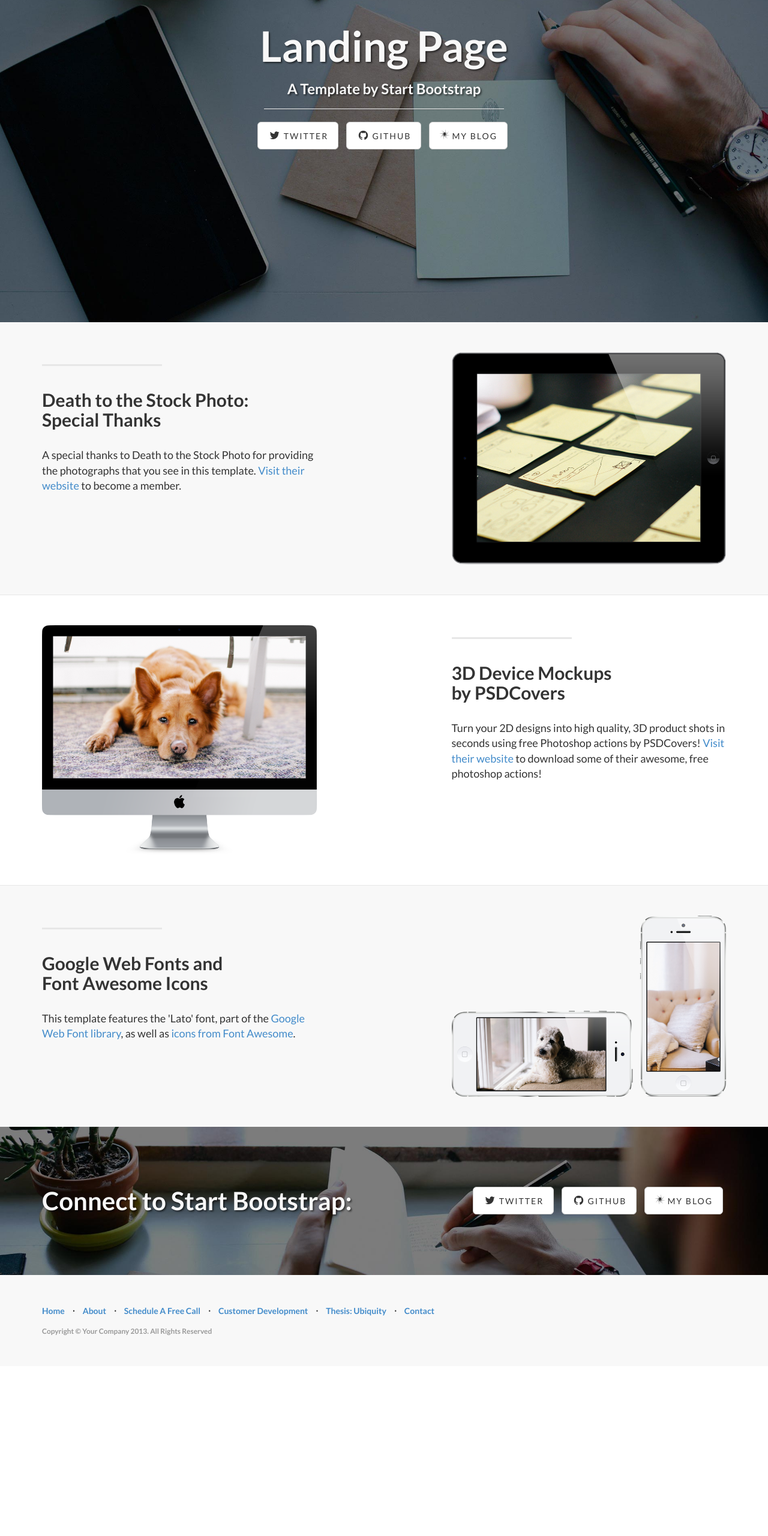
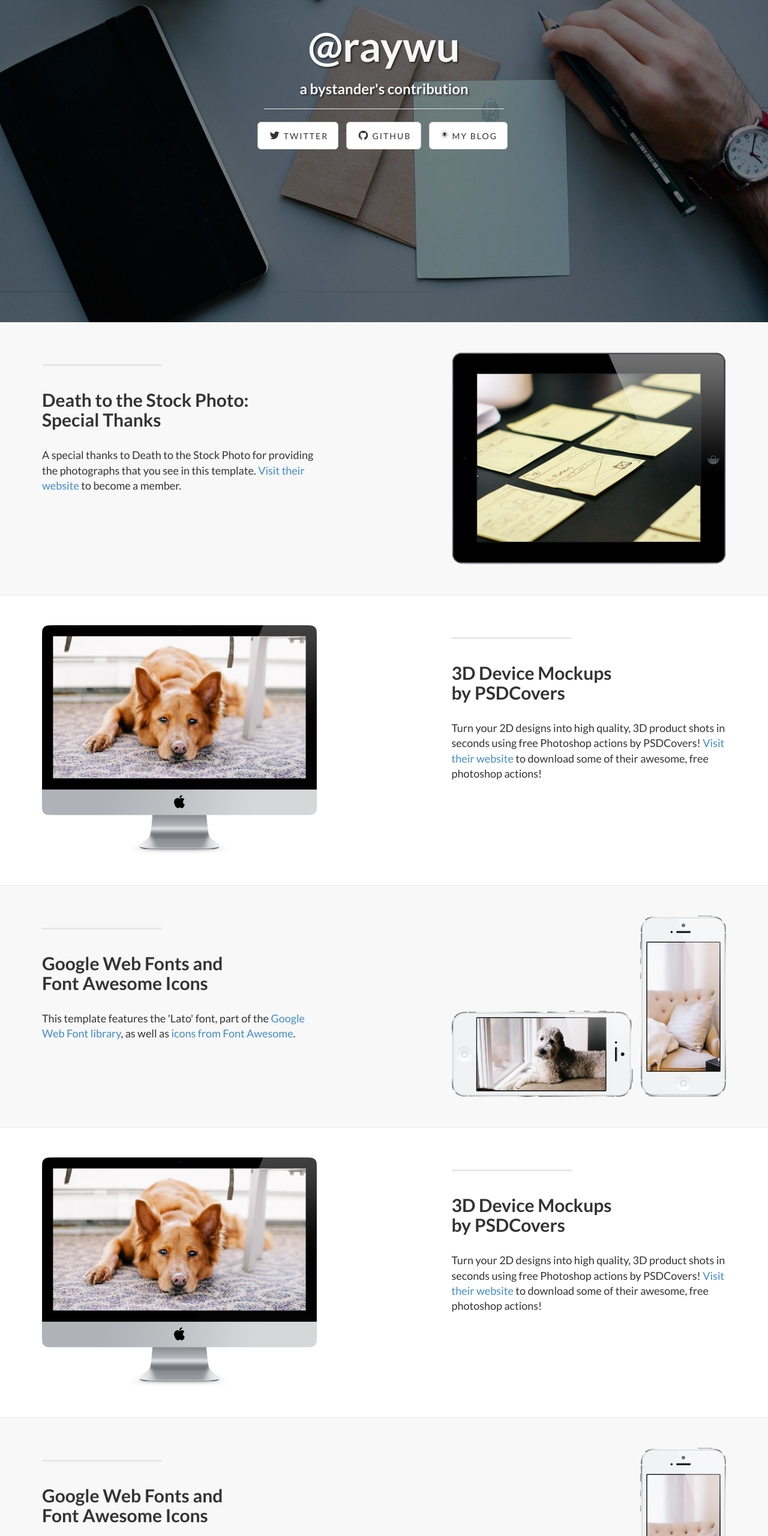
Before and after one commit to raywu/raywu.co, a plain HTML site: page public/index.html in a window 1280 px wide. Shown: the part 240-2800 px from the top of the page at 60% size. Before the commit the page ends 2517 px from the top, so only its background shows below. Drawn offline with Linux system fonts and the light colour scheme.

Commit message:
Connect navbar to container section id

```diff
--- a/public/index.html
+++ b/public/index.html
@@ -62,8 +62,8 @@
             <div class="row">
                 <div class="col-lg-12">
                     <div class="intro-message">
-                        <h1>Landing Page</h1>
-                        <h3>A Template by Start Bootstrap</h3>
+                        <h1>@raywu</h1>
+                        <h3>a bystander's contribution</h3>
                         <hr class="intro-divider">
                         <ul class="list-inline intro-social-buttons">
                             <li><a href="https://twitter.com/raywu" class="btn btn-default btn-lg"><i class="fa fa-twitter fa-fw"></i> <span class="network-name">Twitter</span></a>
@@ -83,7 +83,7 @@
     </div>
     <!-- /.intro-header -->
 
-    <div class="content-section-a">
+    <div id="about" class="content-section-a">
 
         <div class="container">
 
@@ -106,7 +106,7 @@
     </div>
     <!-- /.content-section-a -->
 
-    <div class="content-section-b">
+    <div id="schedule" class="content-section-b">
 
         <div class="container">
 
@@ -129,7 +129,7 @@
     </div>
     <!-- /.content-section-b -->
 
-    <div class="content-section-a">
+    <div id="custdev" class="content-section-a">
 
         <div class="container">
 
@@ -151,6 +151,52 @@
 
     </div>
     <!-- /.content-section-a -->
+
+<div id="ubiquity" class="content-section-b">
+
+    <div class="container">
+
+        <div class="row">
+            <div class="col-lg-5 col-lg-offset-1 col-sm-push-6  col-sm-6">
+                <hr class="section-heading-spacer">
+                <div class="clearfix"></div>
+                <h2 class="section-heading">3D Device Mockups
+                    <br>by PSDCovers</h2>
+                <p class="lead">Turn your 2D designs into high quality, 3D product shots in seconds using free Photoshop actions by PSDCovers! <a target="_blank" href="http://www.psdcovers.com/">Visit their website</a> to download some of their awesome, free photoshop actions!</p>
+            </div>
+            <div class="col-lg-5 col-sm-pull-6  col-sm-6">
+                <img class="img-responsive" src="img/doge.png" alt="">
+            </div>
+        </div>
+
+    </div>
+    <!-- /.container -->
+
+</div>
+<!-- /.content-section-b -->
+
+<div id="contact" class="content-section-a">
+
+    <div class="container">
+
+        <div class="row">
+            <div class="col-lg-5 col-sm-6">
+                <hr class="section-heading-spacer">
+                <div class="clearfix"></div>
+                <h2 class="section-heading">Google Web Fonts and
+                    <br>Font Awesome Icons</h2>
+                <p class="lead">This template features the 'Lato' font, part of the <a target="_blank" href="http://www.google.com/fonts">Google Web Font library</a>, as well as <a target="_blank" href="http://fontawesome.io">icons from Font Awesome</a>.</p>
+            </div>
+            <div class="col-lg-5 col-lg-offset-2 col-sm-6">
+                <img class="img-responsive" src="img/phones.png" alt="">
+            </div>
+        </div>
+
+    </div>
+    <!-- /.container -->
+
+</div>
+<!-- /.content-section-a -->
 
     <div class="banner">
 
@@ -201,7 +247,7 @@
                         <li><a href="#contact">Contact</a>
                         </li>
                     </ul>
-                    <p class="copyright text-muted small">Copyright &copy; Your Company 2013. All Rights Reserved</p>
+                    <p class="copyright text-muted small">Copyright &copy; a bystander's contribution 2014</p>
                 </div>
             </div>
         </div>
```
